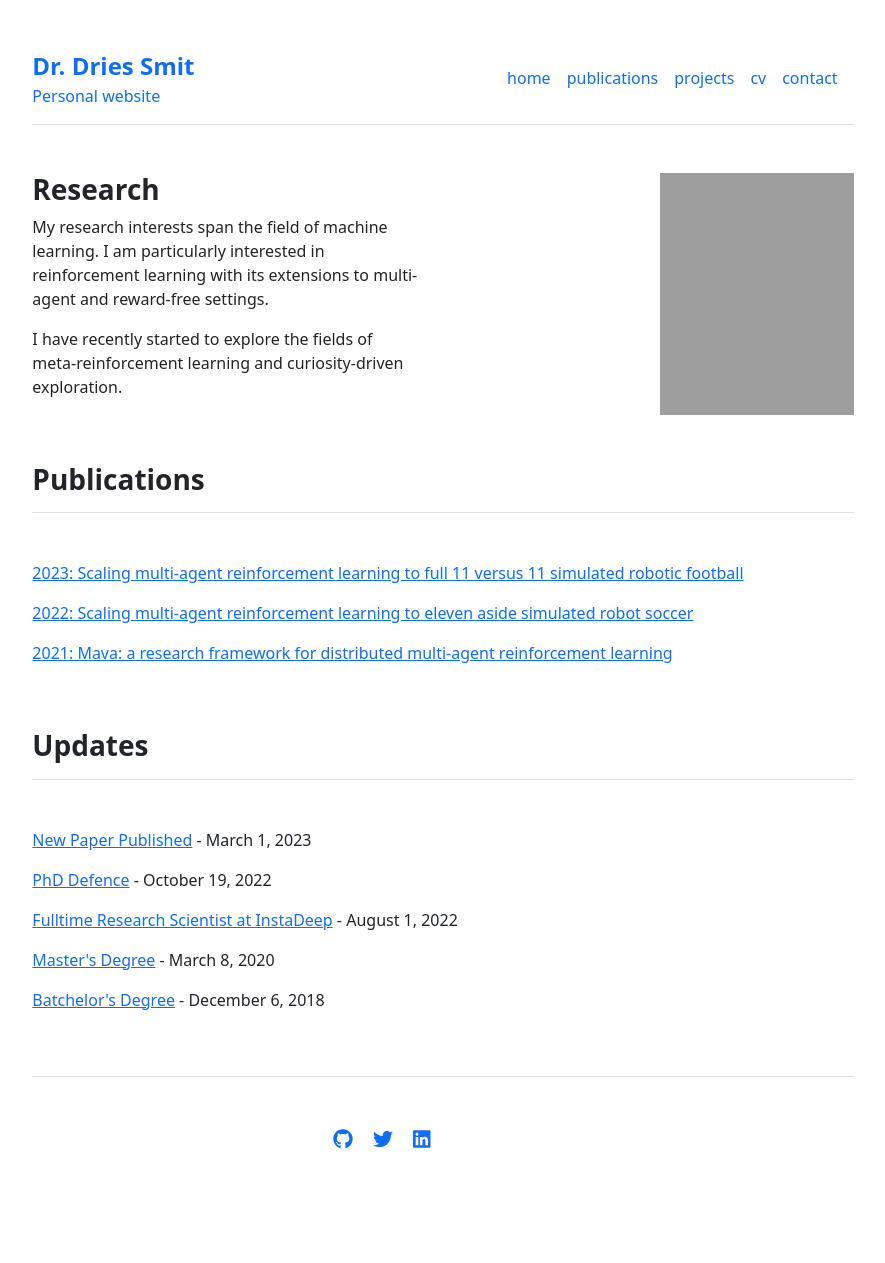
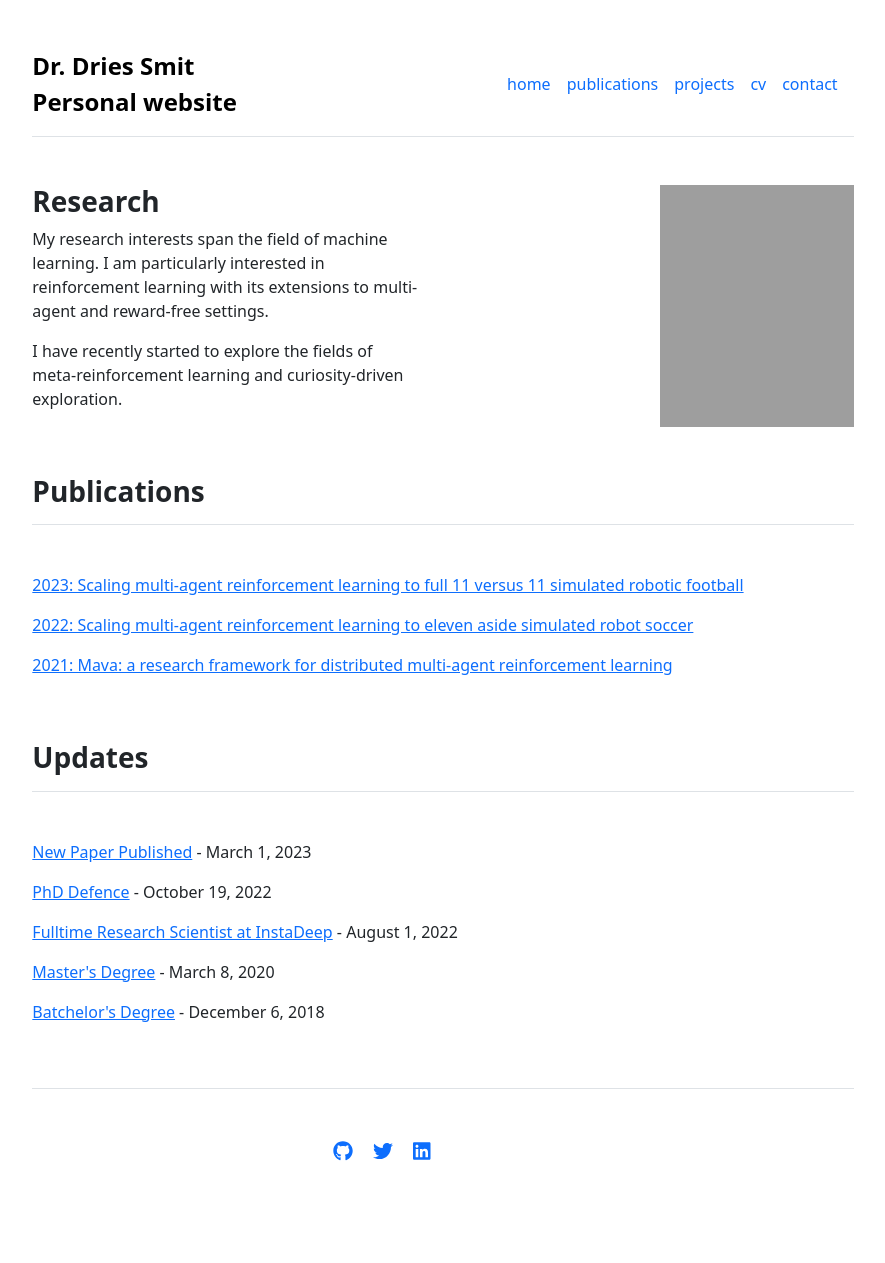
Before and after one commit to DriesSmit/DriesSmit.github.io, a Jekyll site: the page built from index.md, in a window 1280 px wide. Shown: the whole page, without its empty margins (197-1082 px from the left). Built offline with Jekyll 4.4.1, drawn with Linux system fonts in a browser that asks for light colours.

Commit message:
feat: update website colour

```diff
--- a/_includes/header.html
+++ b/_includes/header.html
@@ -1,10 +1,12 @@
 <header class="d-flex flex-column flex-md-row align-items-center pb-3 mb-5 border-bottom">
   <div>
+    <!-- TODO: Fix the CSS file instead of having to set the black colour here -->
     <a href="{{ site.github.url }}/" class="d-flex align-items-center text-decoration-none">
-      <span class="fs-4 fw-bold">{{ site.title }}</span>
+      <span class="fs-4 fw-bold" style="color: #000000 !important;">{{ site.title }}</span>
     </a>
+
     <a href="{{ site.github.url }}/" class="d-flex align-items-center text-decoration-none">
-      <span>{{ site.description }}</span>
+      <span class="fs-4 fw-bold" style="color: #000000 !important;">{{ site.description }}</span>
     </a>
   </div>
   <nav class="d-inline-flex mt-2 mt-md-0 ms-md-auto">
```
